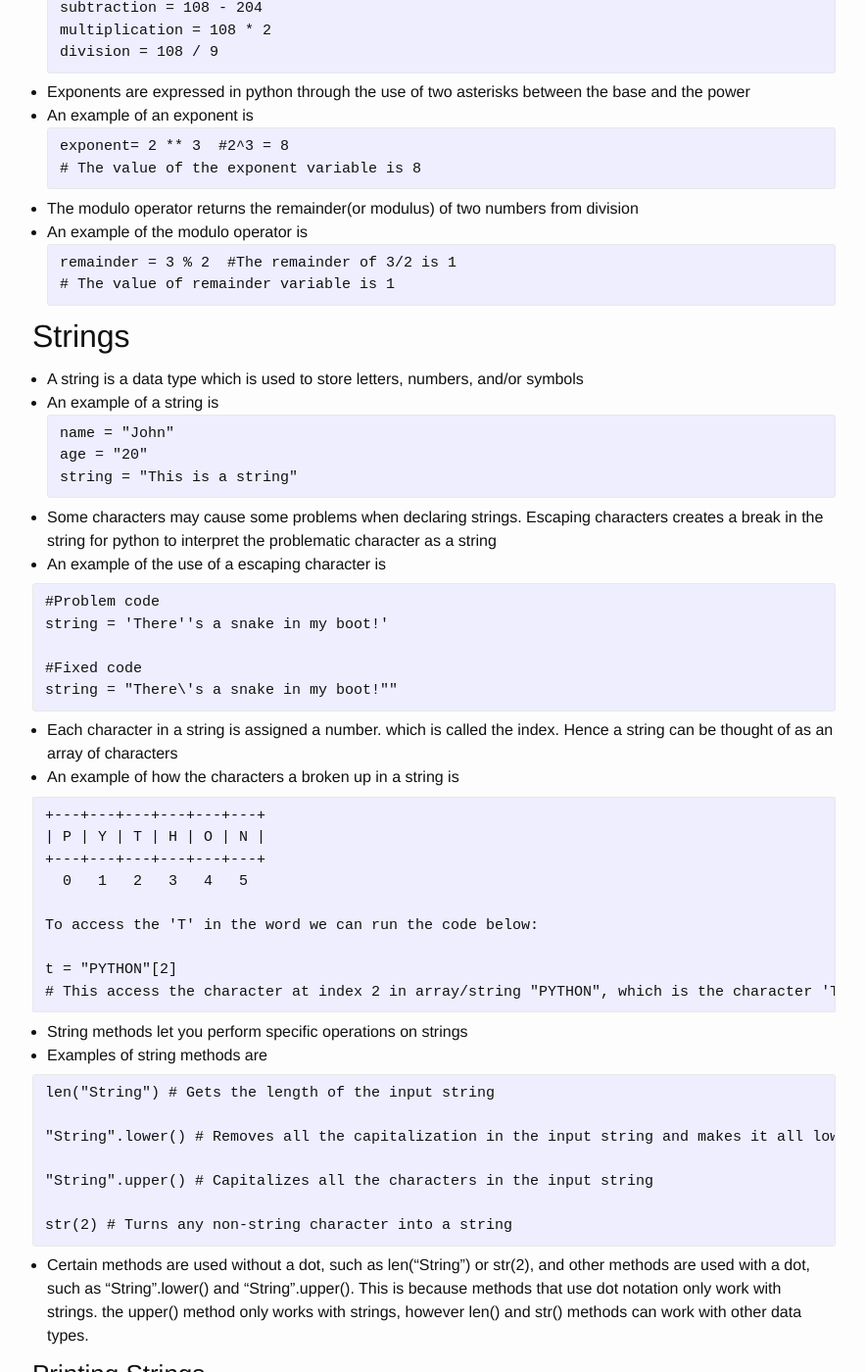
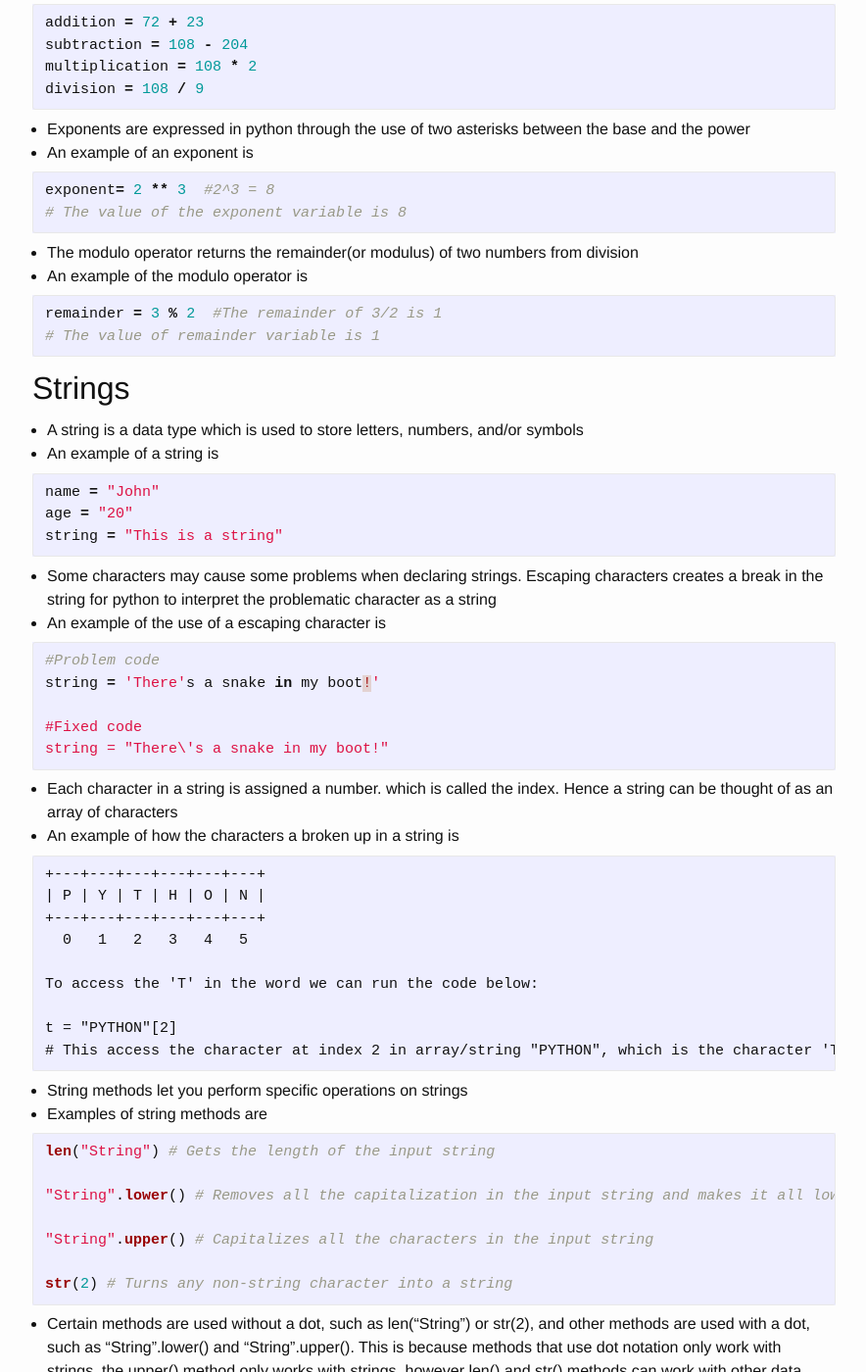
Before and after one commit to akhilbond/akhilbond.github.io, a Jekyll site: the page built from Courses/python/python.md, in a window 1280 px wide and 1400 px high, scrolled down 1186 px. Shown: the whole window at 98% size, without its empty margins (197-1081 px from the left). Built offline with Jekyll 4.4.1, drawn with Linux system fonts in a browser that asks for light colours; some of the changed text lies outside the part shown.

Commit message:
python updates

````diff
--- a/Courses/python/python.md
+++ b/Courses/python/python.md
@@ -9,7 +9,8 @@ permalink: /Courses/Python/
 - Variables are used to store pieces of data with a specific names
 - Unlike other programming languages, there is no need to specify the data type of the variable during declaration.
 - An example of a variable in python is
-```Python
+
+```python
  var = 5
 ```
 
@@ -18,10 +19,12 @@ permalink: /Courses/Python/
 - It is like a light switch which can either be on(True) or off(False).
 - When assigning a value to a boolean variable, the value(True or False) must be capitalized.
 - An example of a boolean is
+
 ```python
 a = True
 b = False
 ```
+
 ## Whitespace
 - In python, the whitespace is the editor which is used to structure code.
 - It is always good to properly indent your code with a tab or 4 spaces. The contents in methods and loops should be indented to improve code readability
@@ -31,12 +34,15 @@ b = False
 - Comments also make it easy to collaborate with other on your code.
 - The use of the pound sign(#) is used for single line comments in python.
 - An example of a single line comment is
-```Python
+
+```python
  # This is a comment
 ```
+
 - The use of a set of three quotation marks(""") is used for a multiline comments
 - An example of a multiline comment is
-```Python
+
+```python
 """
 This is a
 multiline comment.
@@ -45,21 +51,26 @@ multiline comment.
 
 ## Math
 - Examples of basic mathematics operators in python are
-```Python
+
+```python
 addition = 72 + 23
 subtraction = 108 - 204
 multiplication = 108 * 2
 division = 108 / 9
 ```
+
 - Exponents are expressed in python through the use of two asterisks between the base and the power
 - An example of an exponent is
-```Python
+
+```python
 exponent= 2 ** 3  #2^3 = 8
 # The value of the exponent variable is 8
 ```
+
 - The modulo operator returns the remainder(or modulus) of two numbers from division
 - An example of the modulo operator is
-```Python
+
+```python
 remainder = 3 % 2  #The remainder of 3/2 is 1
 # The value of remainder variable is 1
 ```
@@ -67,21 +78,24 @@ remainder = 3 % 2  #The remainder of 3/2 is 1
 ## Strings
 - A string is a data type which is used to store letters, numbers, and/or symbols
 - An example of a string is
-```Python
+
+```python
 name = "John"
 age = "20"
 string = "This is a string"
 ```
+
 - Some characters may cause some problems when declaring strings. Escaping characters creates a break in the string for python to interpret the problematic character as a string
 - An example of the use of a escaping character is
 
-```Python
+```python
 #Problem code
-string = 'There''s a snake in my boot!'
+string = 'There's a snake in my boot!'
 
 #Fixed code
-string = "There\'s a snake in my boot!""
+string = "There\'s a snake in my boot!"
 ```
+
 - Each character in a string is assigned a number. which is called the index. Hence a string can be thought of as an array of characters
 - An example of how the characters a broken up in a string is
 
@@ -96,10 +110,11 @@ To access the 'T' in the word we can run the code below:
 t = "PYTHON"[2]
 # This access the character at index 2 in array/string "PYTHON", which is the character 'T'
 ```
+
 - String methods let you perform specific operations on strings
 - Examples of string methods are
 
-```Python
+```python
 len("String") # Gets the length of the input string
 
 "String".lower() # Removes all the capitalization in the input string and makes it all lower case
@@ -108,13 +123,14 @@ len("String") # Gets the length of the input string
 
 str(2) # Turns any non-string character into a string
 ```
+
 - Certain methods are used without a dot, such as len("String") or str(2), and other methods are used with a dot, such as "String".lower() and "String".upper(). This is because methods that use dot notation only work with strings. the upper() method only works with strings, however len() and str() methods can work with other data types.
 
 ### Printing Strings
 - Printing strings and variables are identical. Putting the word "print" in your code will print the value to your console.
 - An example of printing is
 
-```Python
+```python
 print "Hello world"
 print hello
 ```
@@ -123,7 +139,7 @@ print hello
 - The "+" operator between strings will <i>add</i> them together, or concatenating/combining them together
 - An example of concatenation is
 
-```Python
+```python
 string = "Hello" + "world" + "!"
 ```
 
@@ -131,7 +147,7 @@ string = "Hello" + "world" + "!"
 - Sometimes we need to concatenate a string with something that is not a string. To do this, we must convert the non-string data to a string using the str() method.
 - An example of explicit string conversion is
 
-```Python
+```python
 print "I have " + str(2) + " apples!"
 # The above line prints "I have 2 apples!"
 ```
@@ -141,30 +157,31 @@ print "I have " + str(2) + " apples!"
 - The '%' operator after a string is used to combine a string with variables. Replacing the '%' operator with '%s' will allow combining and string with string variables
 - Examples of the use of the '%s' operator is
 
-```Python
+```python
 name = "John"
 print "A name is %s" % (name)
 ```
 
 ## Date and Time
+
 - Python can keep track of when something happens through the use of datetime.
 - The code below can enable use to use the datetime feature of Python by importing datetime
 
-```Python
+```python
 from datetime import datetime
 ```
 
 - We can use the function ``` datetime.now()``` to retrieve the current date and time
 - An example of printing the current date and time is
 
-```Python
+```python
 from datetime import datetime
 print datetime.now()
 ```
 
 - To retrieve certain parts of date, we can use the methods below
 
-```Python
+```python
 from datetime import datetime
 now = datetime.now()
 
@@ -175,12 +192,13 @@ current_hour = now.hour
 current_minute = now.minute
 current_second = now.second
 ```
+
 ### Printing the date in a specific format
 
 - We can print the date in a specific format by using the '%s' operator for formatting strings
 - An example of a formatted date
 
-```Python
+```python
 from datetime import datetime
 now = datetime.now()
 
````
